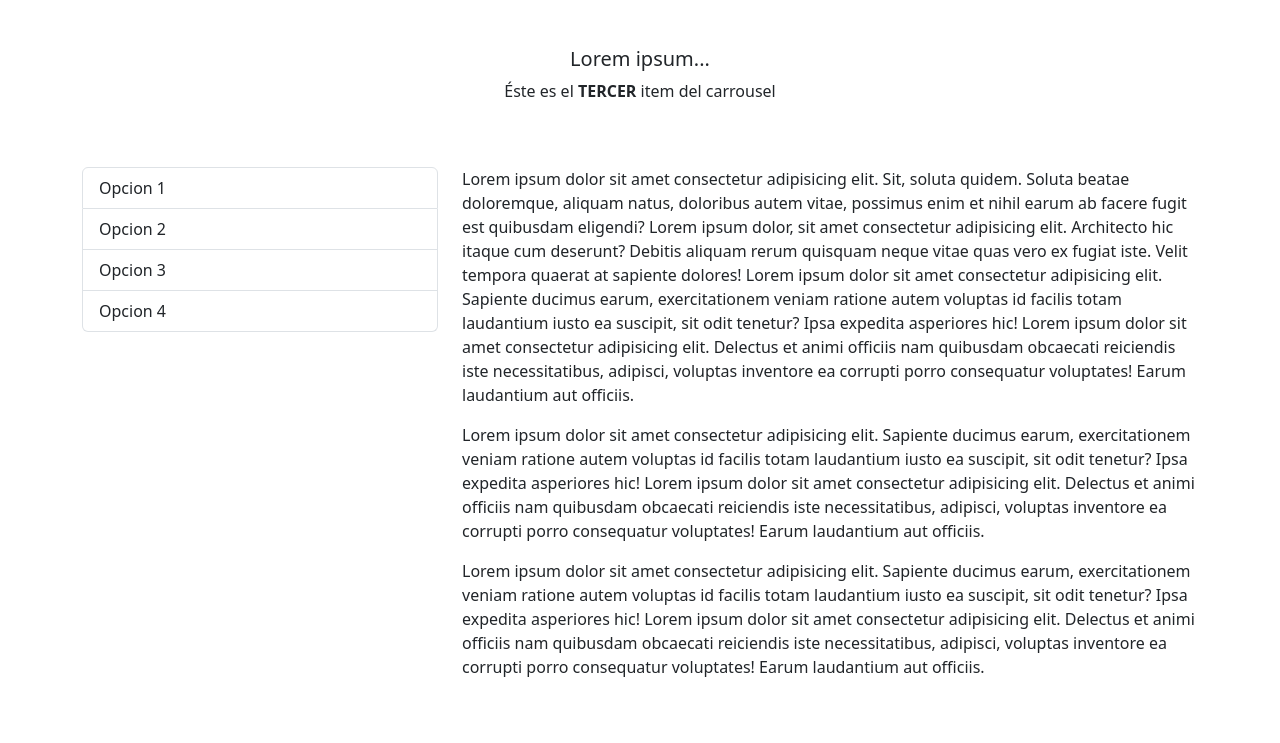
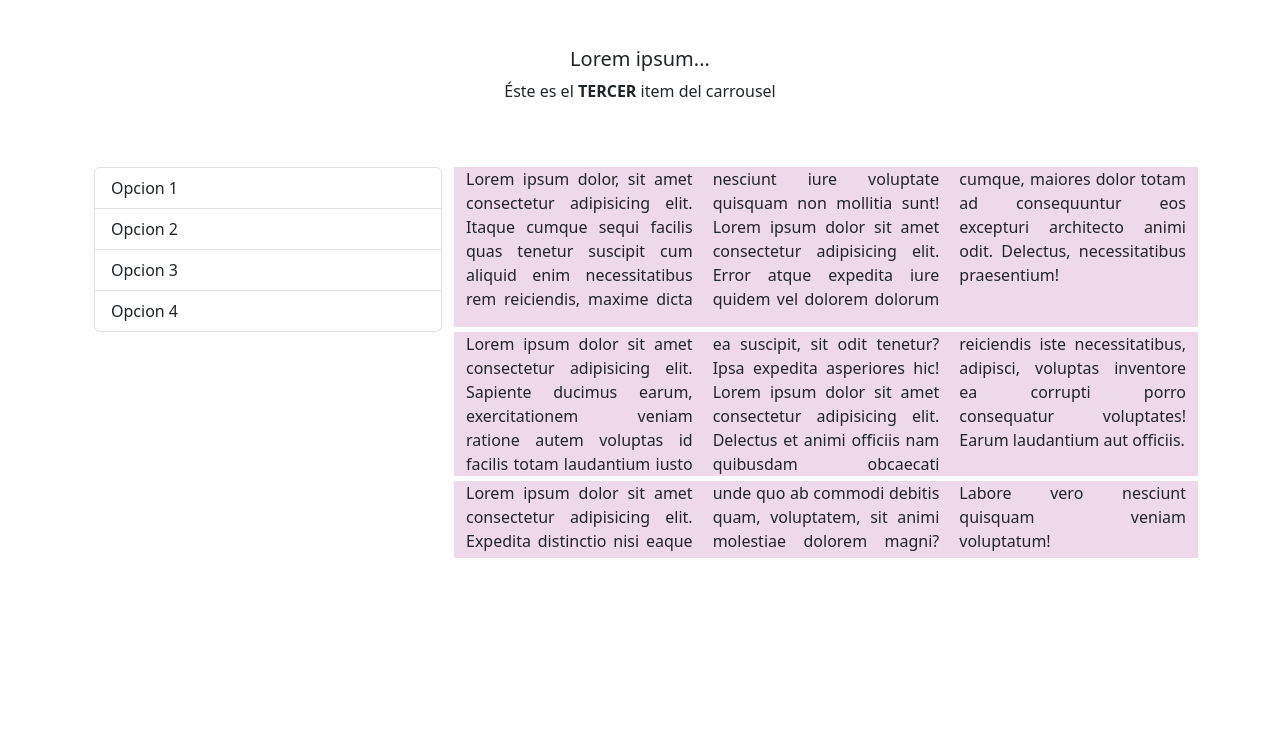
Before and after one commit to alpd310793/bootstrap, a plain HTML site: page index.html in a window 1280 px wide. Shown: the part 57-800 px from the top of the page. Drawn offline with nearby package versions, Linux system fonts and the light colour scheme.

Commit message:
casi casi

```diff
--- a/index.html
+++ b/index.html
@@ -16,6 +16,9 @@
         </button>
         <div class="collapse navbar-collapse" id="navbarTogglerDemo02">
             <ul class="navbar-nav me-auto mb-2 mb-lg-0">
+                <form class="d-flex" role="search">
+                    <input class="form-control me-2" type="search" placeholder="Buscar" aria-label="Buscar">
+               </form>
 
                 <li class="nav-item">
                     <a class="nav-link active" aria-current="page" href="#">Dolor</a>
@@ -26,18 +29,16 @@
                 <li class="nav-item">
                     <a class="nav-link" href="#">Amet</a>
                 </li>
+
                 <li class="nav-item d-lg-none">
-                 <a class="nav-link" href="#">Opciones</a>
+                    <a class="nav-link" href="#">Opciones</a>
                 </li>
 
+
             </ul>
-            <form class="d-flex" role="search">
-                <input class="form-control me-2" type="search" placeholder="Buscar" aria-label="Buscar">
-           </form>
 
-           <ol class="nav-item d-lg-none">
-            <a class="nav-link" href="#">Opciones</a>
-           </ol>
+
+
 
 
 
@@ -49,7 +50,7 @@
  <div class="container">
     <div class="container text-center">
         <div class="row">
-            <div class="col">
+            <div class="col-lg">
                 <h5>Lorem ipsum...</h5>
             </div>
         </div>
@@ -74,9 +75,9 @@
             </div>
         </div>
     </div> <br><br>
-
-    <div class="row">
-        <div class="col-md-4 d-none d-md-block">
+    <div class="container-fluid">
+    <div class="row .row-cols-auto">
+        <div class="col-lg-4 d-none d-lg-block">
             <ol class="list-group">
                 <li class="list-group-item">Opcion 1</li>
                 <li class="list-group-item">Opcion 2</li>
@@ -84,24 +85,25 @@
                 <li class="list-group-item">Opcion 4</li>
               </ol>
         </div>
-        <div class="col-md-8">
-           <p>Lorem ipsum dolor sit amet consectetur adipisicing elit. Sit, soluta quidem. Soluta beatae doloremque, aliquam natus, doloribus autem vitae, possimus enim et nihil earum ab facere fugit est quibusdam eligendi? Lorem ipsum dolor, sit amet consectetur adipisicing elit. Architecto hic itaque cum deserunt? Debitis aliquam rerum quisquam neque vitae quas vero ex fugiat iste. Velit tempora quaerat at sapiente dolores! Lorem ipsum dolor sit amet consectetur adipisicing elit. Sapiente ducimus earum, exercitationem veniam ratione autem voluptas id facilis totam laudantium iusto ea suscipit, sit odit tenetur? Ipsa expedita asperiores hic! Lorem ipsum dolor sit amet consectetur adipisicing elit. Delectus et animi officiis nam quibusdam obcaecati reiciendis iste necessitatibus, adipisci, voluptas inventore ea corrupti porro consequatur voluptates! Earum laudantium aut officiis.</p>
+        <div class="col-lg-8 col-md-auto">
+           <p>Lorem ipsum dolor, sit amet consectetur adipisicing elit. Itaque cumque sequi facilis quas tenetur suscipit cum aliquid enim necessitatibus rem reiciendis, maxime dicta nesciunt iure voluptate quisquam non mollitia sunt! Lorem ipsum dolor sit amet consectetur adipisicing elit. Error atque expedita iure quidem vel dolorem dolorum cumque, maiores dolor totam ad consequuntur eos excepturi architecto animi odit. Delectus, necessitatibus praesentium!</p>
         </div>
     </div>
 
-    <div class="row">
-        <div class="col-md-4"></div>
-        <div class="col-md-8">
+    <div class="row .row-cols-auto">
+        <div class="col-lg-4"></div>
+        <div class="col-lg-8 col-md-auto" >
             <p>Lorem ipsum dolor sit amet consectetur adipisicing elit. Sapiente ducimus earum, exercitationem veniam ratione autem voluptas id facilis totam laudantium iusto ea suscipit, sit odit tenetur? Ipsa expedita asperiores hic! Lorem ipsum dolor sit amet consectetur adipisicing elit. Delectus et animi officiis nam quibusdam obcaecati reiciendis iste necessitatibus, adipisci, voluptas inventore ea corrupti porro consequatur voluptates! Earum laudantium aut officiis.</p>
         </div>
     </div>
 
-    <div class="row">
-        <div class="col-md-4"></div>
-        <div class="col-md-8">
-            <p>Lorem ipsum dolor sit amet consectetur adipisicing elit. Sapiente ducimus earum, exercitationem veniam ratione autem voluptas id facilis totam laudantium iusto ea suscipit, sit odit tenetur? Ipsa expedita asperiores hic! Lorem ipsum dolor sit amet consectetur adipisicing elit. Delectus et animi officiis nam quibusdam obcaecati reiciendis iste necessitatibus, adipisci, voluptas inventore ea corrupti porro consequatur voluptates! Earum laudantium aut officiis.</p>
+    <div class="row .row-cols-auto">
+        <div class="col-lg-4"></div>
+        <div class="col-lg-8 col-md-auto" >
+            <p>Lorem ipsum dolor sit amet consectetur adipisicing elit. Expedita distinctio nisi eaque unde quo ab commodi debitis quam, voluptatem, sit animi molestiae dolorem magni? Labore vero nesciunt quisquam veniam voluptatum!</p>
         </div>
     </div>
+</div>
 </div>
 
     <script src="https://cdn.jsdelivr.net/npm/bootstrap@5.3.2/dist/js/bootstrap.bundle.min.js" integrity="sha384-C6RzsynM9kWDrMNeT87bh95OGNyZPhcTNXj1NW7RuBCsyN/o0jlpcV8Qyq46cDfL" crossorigin="anonymous"></script>
--- a/style.css
+++ b/style.css
@@ -1,22 +1,10 @@
-#parrafos {
-    text-align: justify;
-    column-count: 1;
-    background-color: rgba(187, 111, 170, 0.169);
-    margin-bottom: 2px;
-}
-
-.list-group-item a {
-
-    color: rgb(187, 111, 170); /* Hereda el color del texto de su contenedor */
-  }
-
-@media (min-width: 768px) {
-    #parrafos {
-        column-count: 3;
-    }
-}
 
 
-.col-m-8 p {
-    background-color: blanchedalmond;
+
+.col-lg-8 {
+    column-count: 3; /* Divide el contenido en tres columnas */
+    text-align: justify; /* Justifica el texto dentro de las columnas */
+    column-gap: 20px; /* Espacio entre columnas, puedes ajustarlo según tus preferencias */
+    margin-bottom: 5px;
+    background-color: rgba(187, 111, 170, 0.264);
 }
```
